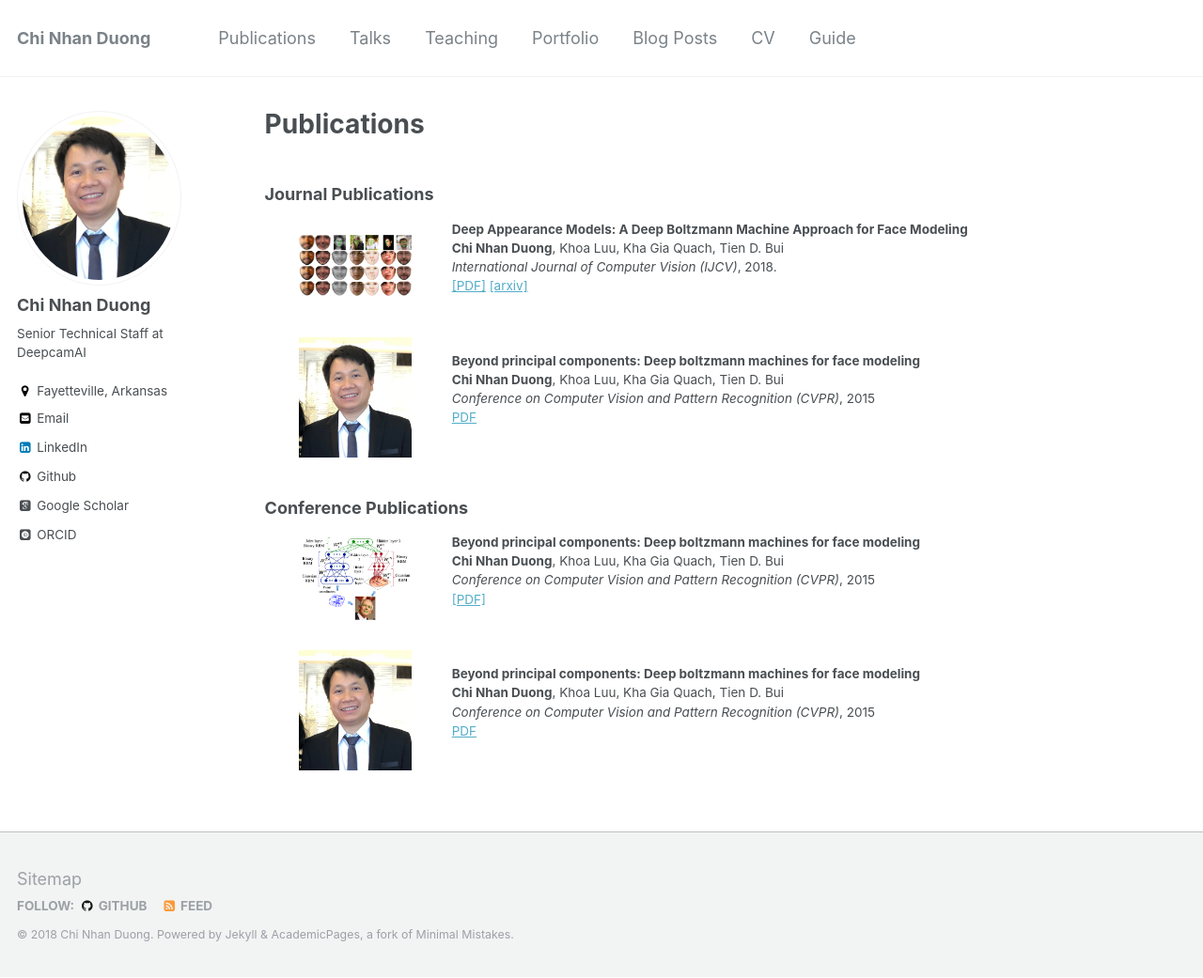
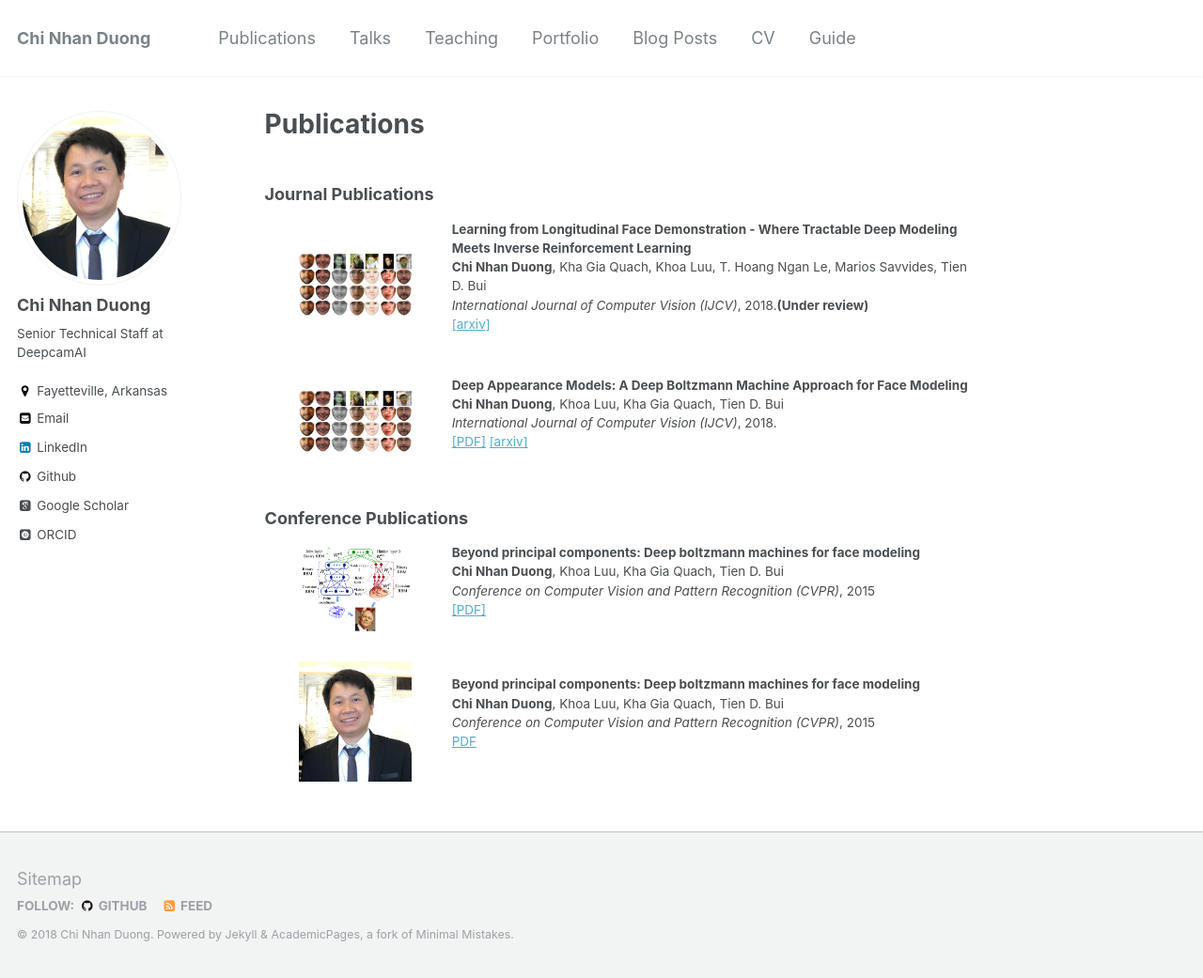
Before and after one commit to dcnhan/dcnhan.github.io, a Jekyll site: the page built from _pages/publications.md, in a window 1280 px wide and 1041 px high. Shown: the whole window at 94% size. Built offline with Jekyll 4.4.1, drawn with Linux system fonts in a browser that asks for light colours; some web fonts are replaced.

Commit message:
Build website

```diff
--- a/_pages/publications.md
+++ b/_pages/publications.md
@@ -9,16 +9,20 @@ author_profile: true
 <table width="900" align="center" border="0">
 	<td width="25%" valign="top" align="center"><img src="/images/featured_DAMs_journal.jpg" alt="game" width="120" height="100" style="border-style: none"></td>
 	<td width="75%" valign="top">
+	<p><heading><strong>Learning from Longitudinal Face Demonstration - Where Tractable Deep Modeling Meets Inverse Reinforcement Learning</strong></heading><br>
+	<strong> Chi Nhan Duong</strong>, Kha Gia Quach, Khoa Luu, T. Hoang Ngan Le, Marios Savvides, Tien D. Bui<br>
+	<em>International Journal of Computer Vision (IJCV)</em>, 2018.<b>(Under review)</b><br>
+	<a href="https://arxiv.org/pdf/1711.10520.pdf">[arxiv]</a>
+	</p></td></table>
+
+<table width="900" align="center" border="0">
+	<td width="25%" valign="top" align="center"><img src="/images/featured_DAMs_journal.jpg" alt="game" width="120" height="100" style="border-style: none"></td>
+	<td width="75%" valign="top">
 	<p><heading><strong>Deep Appearance Models: A Deep Boltzmann Machine Approach for Face Modeling</strong></heading><br>
 	<strong> Chi Nhan Duong</strong>, Khoa Luu, Kha Gia Quach, Tien D. Bui<br><em>International Journal of Computer Vision (IJCV)</em>, 2018.<br>
 	<a href="https://link.springer.com/article/10.1007%2Fs11263-018-1113-3">[PDF]</a>
 	<a href="https://arxiv.org/pdf/1607.06871.pdf">[arxiv]</a>
 	</p></td></table>
-
-<table width="900" align="center" border="0">
-	<td width="25%" valign="top" align="center"><img src="/images/dcnhan.png" alt="game" width="120" height="100" style="border-style: none"></td>
-	<td width="75%" valign="top"><p><heading><strong>Beyond principal components: Deep boltzmann machines for face modeling</strong></heading><br><strong> Chi Nhan Duong</strong>, Khoa Luu, Kha Gia Quach, Tien D. Bui<br><em>Conference on Computer Vision and Pattern Recognition (CVPR)</em>, 2015<br><a href="https://www.cv-foundation.org/openaccess/content_cvpr_2015/papers/Duong_Beyond_Principal_Components_2015_CVPR_paper.pdf">PDF</a></p></td></table>
-
 
 ### Conference Publications
 <table width="900" align="center" border="0">
```
